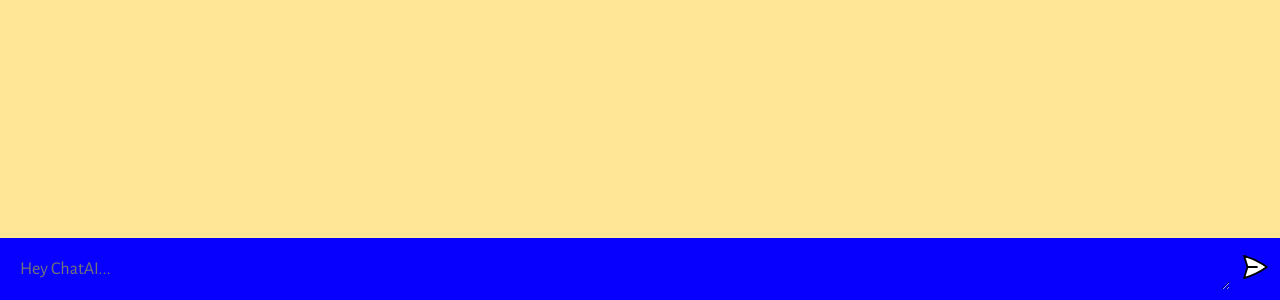
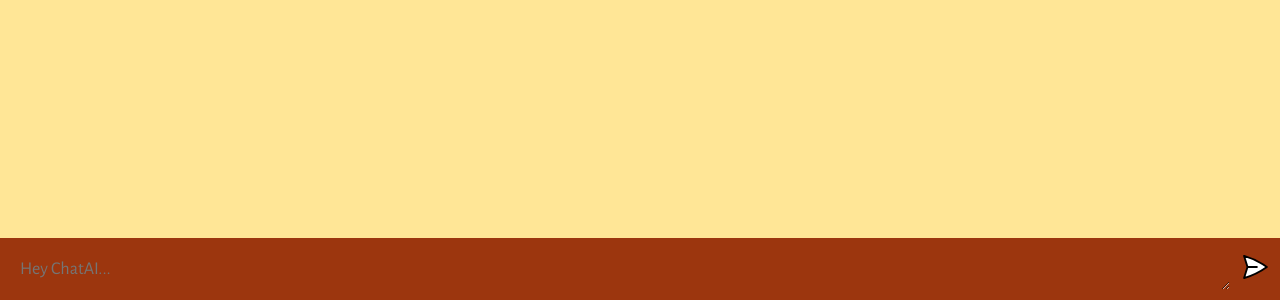
Before and after one commit to danielapassos/chatAI-app, a website built with Vite: page client/index.html in a window 1280 px wide. Shown: the part 500-800 px from the top of the page. Built offline with nearby package versions, Linux system fonts and the light colour scheme.

Commit message:
Update style.css

```diff
--- a/client/style.css
+++ b/client/style.css
@@ -117,7 +117,7 @@ form {
   max-width: 1280px;
   margin: 0 auto;
   padding: 10px;
-  background: #0800ff;
+  background: #9c360e;
 
   display: flex;
   flex-direction: row;
```
